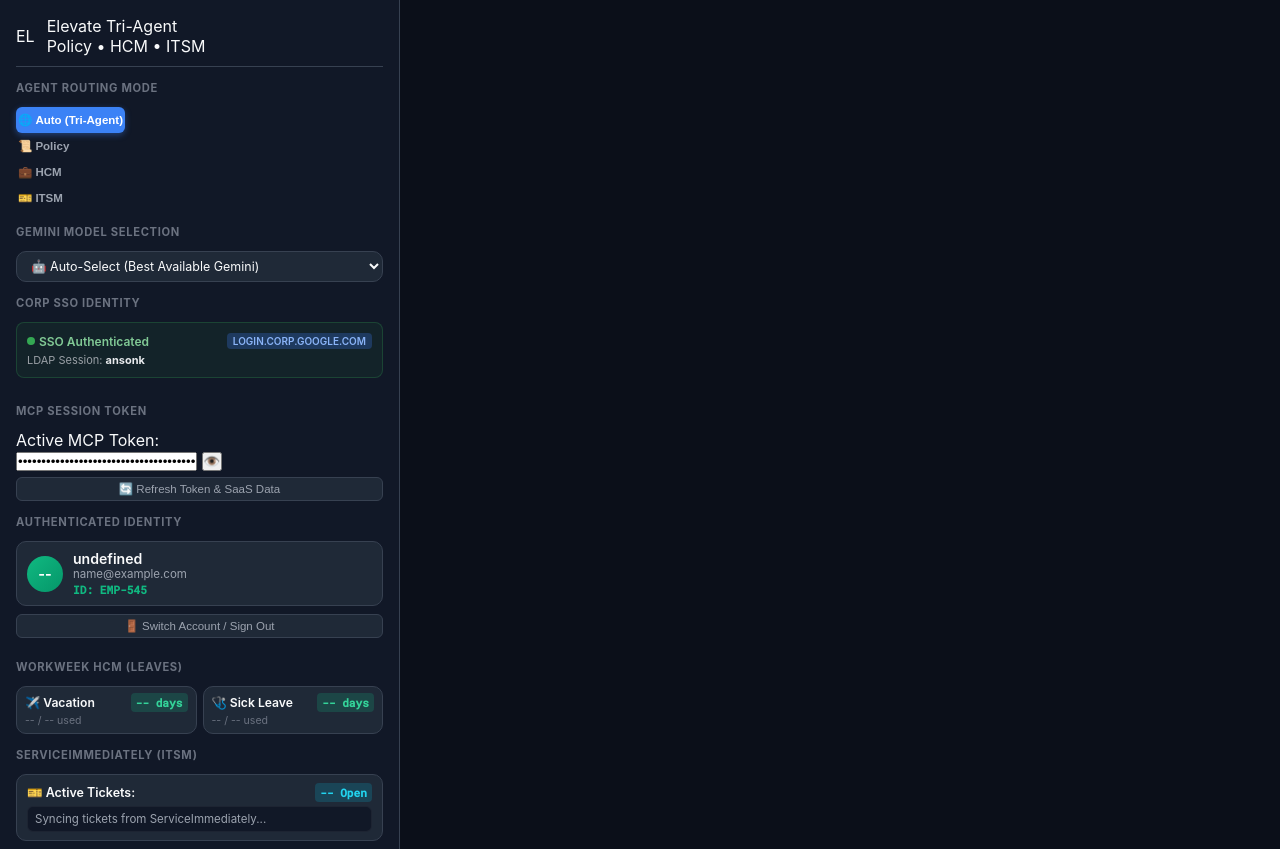
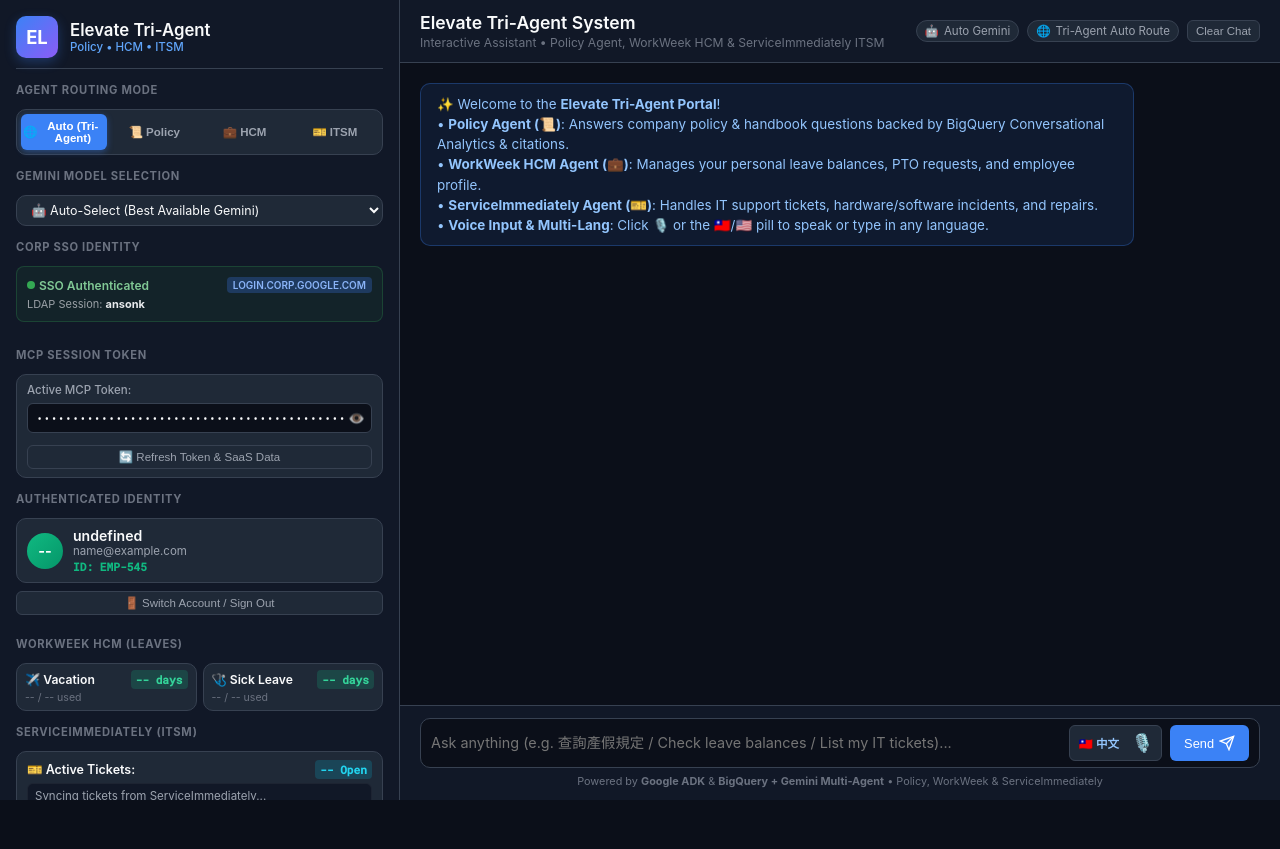
Before and after one commit to 26Kchiu/elevate-project-group3, a plain HTML site: page static/index.html in a window 1280 px wide. Shown: the top 849 px of the page. After the commit the page ends 800 px from the top, so only its background shows below. Drawn offline with Linux system fonts and the light colour scheme; no server answers; sample sign-in values are in the browser's storage; a web font is replaced by a local one.

Commit message:
fix(gui): resolve CSS class mismatches and add missing token visibility handler

```diff
--- a/static/app.js
+++ b/static/app.js
@@ -298,10 +298,21 @@
   window.location.href = "/login";
 }
 
+function toggleTokenVisibility() {
+  const input = document.getElementById("mcpTokenInput");
+  if (input) {
+    input.type = input.type === "password" ? "text" : "password";
+  }
+}
+
 async function syncAllServices() {
   try {
+    const tokenInput = document.getElementById("mcpTokenInput");
+    const mcpToken = tokenInput ? tokenInput.value : "";
+    const headers = mcpToken ? { "X-MCP-Token": mcpToken } : {};
+
     // 1. Fetch HCM Balances
-    const balRes = await fetch("/api/hcm/balances");
+    const balRes = await fetch("/api/hcm/balances", { headers });
     if (balRes.ok) {
       const balData = await balRes.json();
       const text = balData.balances_text || "";
@@ -320,7 +331,7 @@
     }
 
     // 2. Fetch ITSM Tickets
-    const itsmRes = await fetch("/api/itsm/tickets");
+    const itsmRes = await fetch("/api/itsm/tickets", { headers });
     if (itsmRes.ok) {
       const itsmData = await itsmRes.json();
       let tickets = [];
@@ -381,15 +392,19 @@
   const typingId = appendTypingIndicator();
 
   try {
+    const tokenInput = document.getElementById("mcpTokenInput");
+    const mcpToken = tokenInput ? tokenInput.value : "";
+    const headers = { "Content-Type": "application/json" };
+    if (mcpToken) headers["X-MCP-Token"] = mcpToken;
+
     const res = await fetch("/api/chat", {
       method: "POST",
-      headers: {
-        "Content-Type": "application/json"
-      },
+      headers: headers,
       body: JSON.stringify({
         message: text,
         agent_target: currentAgentMode,
-        model: currentModelChoice
+        model: currentModelChoice,
+        mcp_token: mcpToken
       })
     });
 
--- a/static/styles.css
+++ b/static/styles.css
@@ -36,7 +36,8 @@
   display: flex;
 }
 
-.app-container {
+.app-container,
+.app-layout {
   display: flex;
   width: 100vw;
   height: 100vh;
@@ -45,6 +46,7 @@
 /* Sidebar */
 .sidebar {
   width: 400px;
+  min-width: 360px;
   background-color: var(--bg-sidebar);
   border-right: 1px solid var(--border-color);
   display: flex;
@@ -62,7 +64,8 @@
   border-bottom: 1px solid var(--border-color);
 }
 
-.brand-logo {
+.brand-logo,
+.logo-icon {
   width: 42px;
   height: 42px;
   background: linear-gradient(135deg, #3B82F6, #8B5CF6);
@@ -74,11 +77,26 @@
   font-size: 1.15rem;
   color: #fff;
   box-shadow: 0 4px 12px rgba(59, 130, 246, 0.3);
+  flex-shrink: 0;
 }
 
-.brand-info h2 {
+.brand-info,
+.brand-text {
+  display: flex;
+  flex-direction: column;
+}
+
+.brand-info h2,
+.brand-title {
   font-size: 1.05rem;
   font-weight: 600;
+  color: var(--text-primary);
+}
+
+.brand-sub {
+  font-size: 0.72rem;
+  color: #60A5FA;
+  font-weight: 500;
 }
 
 .badge {
@@ -106,6 +124,7 @@
 }
 
 /* Agent Mode Selector */
+.agent-mode-selector,
 .agent-mode-selector-tri {
   display: grid;
   grid-template-columns: 1fr 1fr 1fr 1fr;
@@ -114,6 +133,55 @@
   padding: 4px;
   border-radius: var(--radius-md);
   border: 1px solid var(--border-color);
+}
+
+.token-config-box {
+  background-color: var(--bg-card);
+  border: 1px solid var(--border-color);
+  border-radius: var(--radius-md);
+  padding: 8px 10px;
+  display: flex;
+  flex-direction: column;
+  gap: 6px;
+}
+
+.token-config-box label {
+  font-size: 0.72rem;
+  color: var(--text-secondary);
+  font-weight: 500;
+}
+
+.token-input-wrapper {
+  display: flex;
+  align-items: center;
+  background-color: var(--bg-main);
+  border: 1px solid var(--border-color);
+  border-radius: var(--radius-sm);
+  padding: 2px 6px;
+}
+
+.token-input-wrapper input {
+  flex: 1;
+  background: none;
+  border: none;
+  outline: none;
+  color: var(--text-primary);
+  font-family: var(--font-mono);
+  font-size: 0.75rem;
+  padding: 4px 2px;
+}
+
+.btn-toggle-token {
+  background: none;
+  border: none;
+  cursor: pointer;
+  font-size: 0.85rem;
+  opacity: 0.7;
+  transition: opacity 0.15s;
+}
+
+.btn-toggle-token:hover {
+  opacity: 1;
 }
 
 .mode-btn {
```
